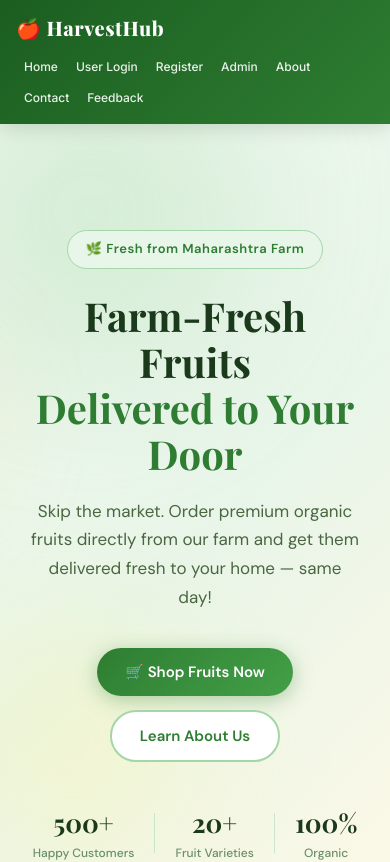
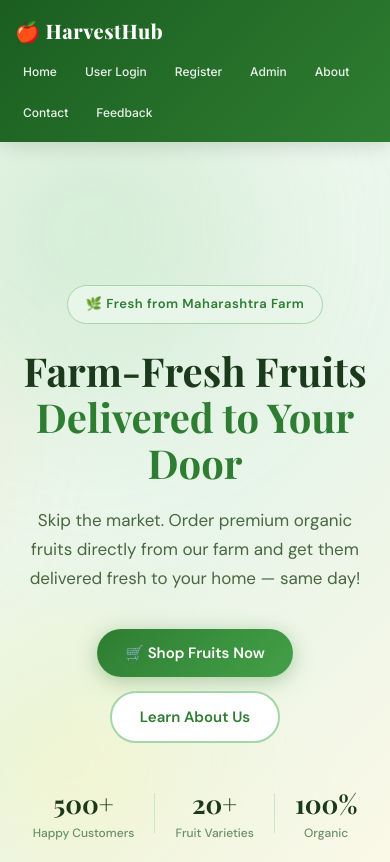
Before and after one commit to Pragati3677/HarvestHub, a React (Create React App) app in the folder frontend/: page / in a window 390 px wide. Shown: the top 862 px of the page. Built offline with nearby package versions, Linux system fonts and the light colour scheme.

Commit message:
Fix responsive design

```diff
--- a/frontend/src/pages/Home.css
+++ b/frontend/src/pages/Home.css
@@ -511,3 +511,49 @@
   .footer-content { grid-template-columns: 1fr; }
   .home-footer { padding: 40px 20px 0; }
 }
+
+/* Mobile Responsive */
+@media (max-width: 768px) {
+
+  .hero {
+    flex-direction: column;
+    text-align: center;
+    padding: 20px;
+  }
+
+  .hero-content {
+    width: 100%;
+  }
+
+  .hero-image {
+    width: 100%;
+    margin-top: 20px;
+    display: flex;
+    justify-content: center;
+  }
+
+  .hero-image img {
+    width: 90%;
+    max-width: 300px;
+    height: auto;
+    object-fit: contain;
+  }
+
+  .navbar {
+    flex-direction: column;
+    align-items: flex-start;
+    gap: 10px;
+    padding: 15px;
+  }
+
+  .nav-links {
+    display: flex;
+    flex-wrap: wrap;
+    gap: 12px;
+  }
+
+  .stats {
+    flex-direction: column;
+    gap: 20px;
+  }
+}
```
